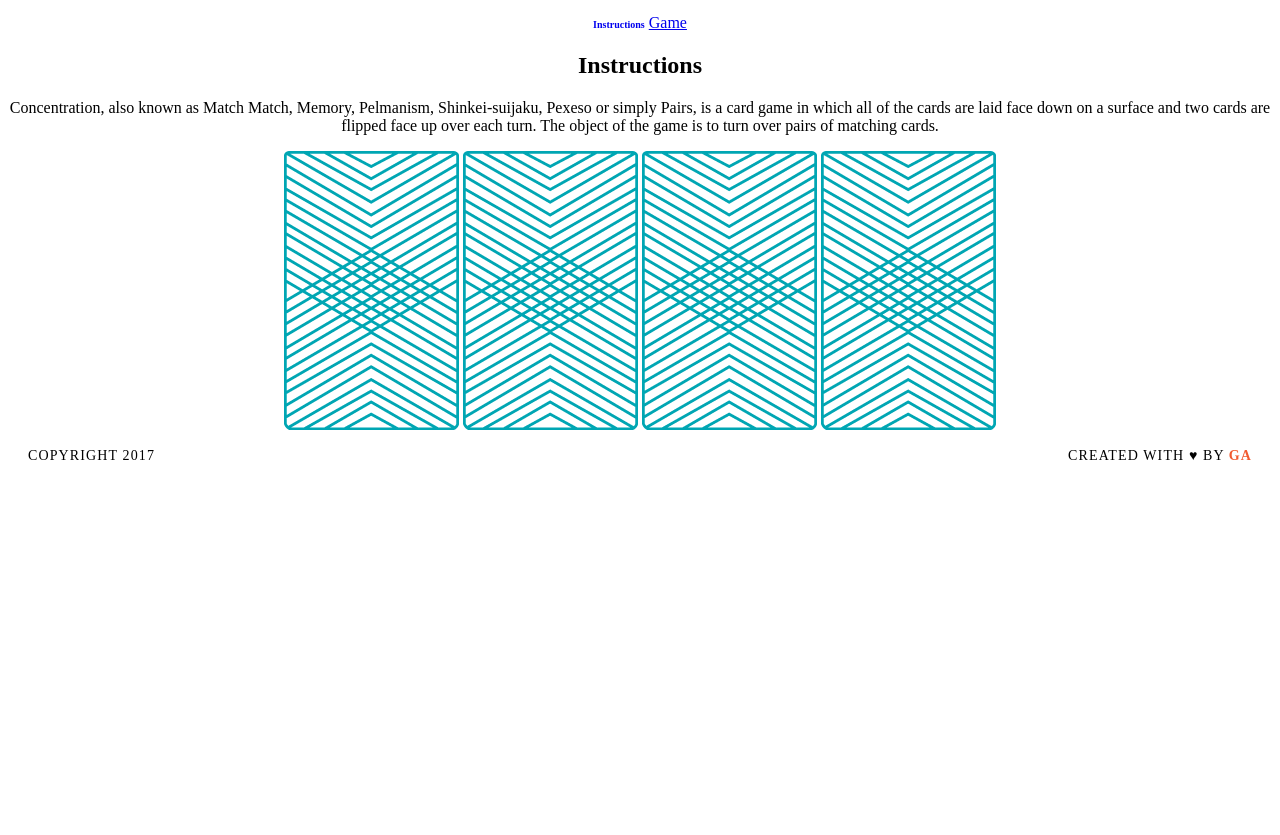
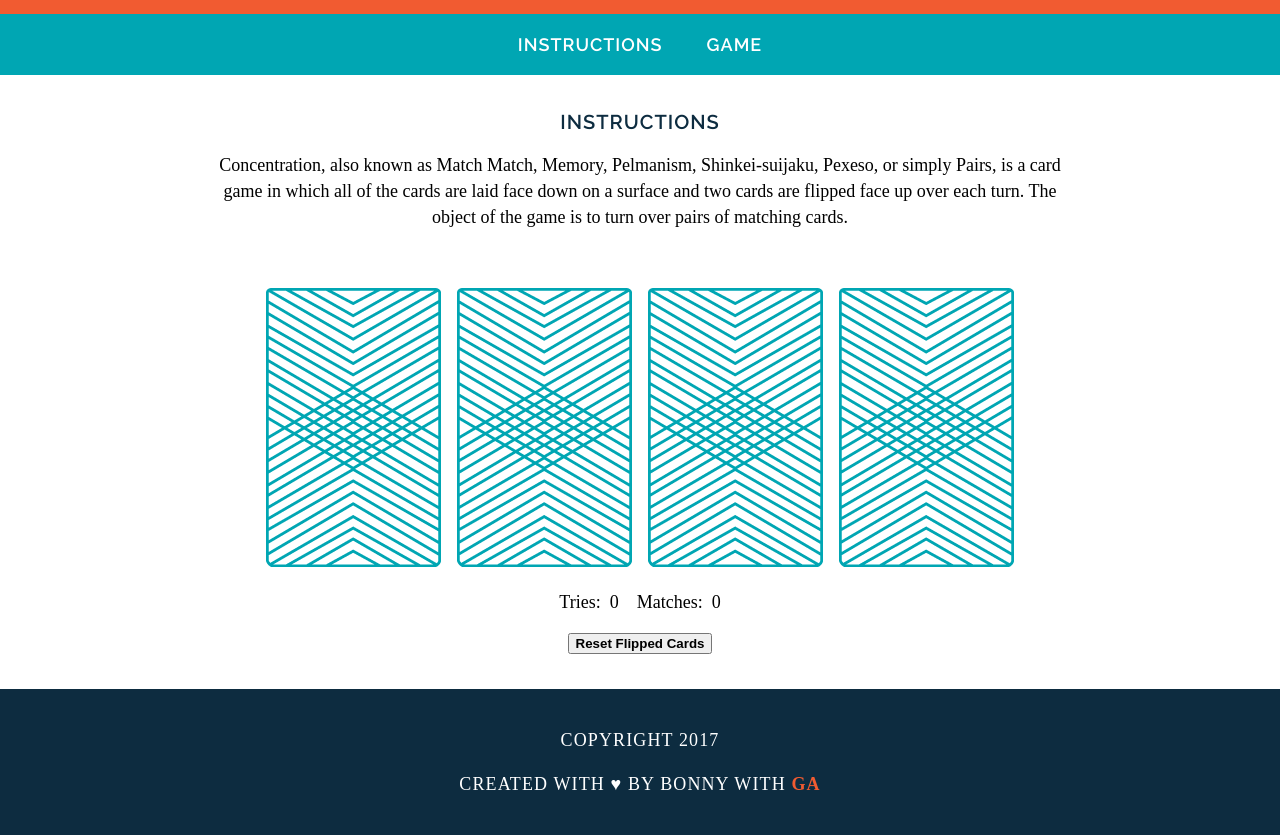
Before and after one commit to Sentrosi-Git/wdi-fundamentals-memorygame, a plain HTML site: page memory_game/index.html in a window 1280 px wide. Shown: the part 99-934 px from the top of the page. Before the commit the page ends 800 px from the top, so only its background shows below. Drawn offline with Linux system fonts and the light colour scheme; a web font is replaced by a local one.

Commit message:
Added game logic

```diff
--- a/memory_game/css/style.css
+++ b/memory_game/css/style.css
@@ -1,60 +1,75 @@
+body {
+	text-align: center;
+	margin: 0;
+}
 h1 {
-font-family: "Raleway", sans-serif;
+  text-transform: uppercase;
+	font-family: "Raleway";
+	color: #ffffff;
+	letter-spacing: 1px;
 	font-weight: 400;
-font color: #0D2C40;
 	font-size: 45px;
-text-align: center;
+	margin: 0;
 }
-
-p {
-font-family: "Droid Serif", serif;
+a {
+  text-transform: uppercase;
+	font-family: "Raleway";
+	color: #ffffff;
+	letter-spacing: 1px;
+	font-weight: 600;
+	font-size: 18px;
+	text-decoration: none;
+	margin: 0 20px;
+	border-bottom: 2px solid transparent;
 }
-
-.instructions_game {
-  font color: #F15B31;
-  font-weight: 600;
-  font-size: 10px;
-  text-decoration: none;
+a:hover {
+	border-color: white;
 }
-
-.instructions {
-  font-family: "Raleway", serif;
-  font color: #002C40;
+h2{
+  text-transform: uppercase;
+	font-family: "Raleway";
+	color: #0D2C40;
+	letter-spacing: 1px;
 	font-weight: 600;
 	font-size: 20px;
 }
-
-body {
-text-align: center;
-text-decoration: none;
+p{
+	font-family: "droid serif";
+	line-height: 26px;
+	font-size: 18px;
 }
-
-a {
-  border-bottom: 2px solid transparent;
+header{
+	background-color: #F15B31;
+	padding: 30px 20px;
 }
-
-a:hover {
-  border-color: white;
+nav{
+	background-color: #00A6B3;
+	padding: 20px 0;
 }
-
-footer {
+main{
+	width: 850px;
+	margin: 35px auto;
+}
+img{
+	margin: 40px 8px 0;
+}
+footer{
 	text-transform: uppercase;
-  padding: 0 20px;
+	padding: 20px;
 	background-color: #0D2C40;
-  font: white;
+	color: white;
 	font-size: 14px;
 	letter-spacing: .08em;
 	font-weight: 500;
 }
-
-.copyright {
+.Copyright{
+	font-family: "Raleway";
 	float: left;
 }
-
-.message {
+.message{
+	font-family: "Raleway";
 	float: right;
 }
-
 .clearfix:after {
   visibility: hidden;
   display: block;
@@ -63,8 +78,7 @@ clear: both;
   height: 0;
   font-size: 0;
 }
-
-.name {
+.name{
 	color: #F15B31;
 	font-weight: 700;
 }
--- a/memory_game/index.html
+++ b/memory_game/index.html
@@ -7,26 +7,36 @@
     <link href="css/style.css" rel="stylesheet" type="text/css">
   </head>
   <body>
-    <h1>memory game</h1>
-    <a class="instructions_game" href="#">Instructions</a>
-    <a href="#">Game</a>
-    <h2>Instructions</h2>
-    <p>
-      Concentration, also known as Match Match, Memory, Pelmanism, Shinkei-suijaku, Pexeso or simply Pairs, is a card game in which all of the cards are laid face down on a surface and two cards are flipped face up over each turn.
-      The object of the game is to turn over pairs of matching cards.
-    </p>
-    <div>
-      <img src="images/back.png" alt="Queen of Diamonds">
-      <img src="images/back.png" alt="Queen of Hearts">
-      <img src="images/back.png" alt="King of Diamonds">
-      <img src="images/back.png" alt="King of Hearts">
-    </div>
+    <header>
+      <h1>MEMORY GAME</h1>
+    </header>
+    <nav>
+      <a href="#">Instructions</a>
+      <a href="#">Game</a>
+    </nav>
+    <main>
+	<h2 id='instructionshead'>Instructions</h2>
+		<p class='instructions'>
+			Concentration, also known as Match Match, Memory, Pelmanism,
+			Shinkei-suijaku, Pexeso, or simply Pairs, is a card game in which all of the cards are
+			laid face down on a surface and two cards are flipped face up over each turn.
+			The object of the game is to turn over pairs of matching cards.
+		</p>
+		<div id="game-board" class="board clearfix"></div>
+		<div class="ga-bonus clearfix">
+			<p id="score" class="score">
+				Tries:&nbsp;&nbsp;<span id="tries">0</span>&nbsp;&nbsp;&nbsp;&nbsp;Matches:&nbsp;&nbsp;<span id="matches">0</span>
+			</p>
+			<button><strong>Reset Flipped Cards</strong></button>
+		</div>
+	</main>
+
     <footer class=clearfix"">
       <p class="copyright">
         Copyright 2017
       </p>
-      <p class="message">
-        Created with &hearts; by <span class="name">GA</span>
+      <p class="mesage">
+        Created with &hearts; by Bonny with <span class="name">GA</span>
       </p>
     </footer>
     <script src="js/main.js"></script>
--- a/memory_game/js/main.js
+++ b/memory_game/js/main.js
@@ -1,17 +1,78 @@
-console.log("Up and runnin");
 
-var cards = ["queen", "queen", "king", "king"];
-var cardsInPlay = [].push(cardOne, cardTwo);
 
-var cardOne = cards[0];
-var cardTwo = cards[2];
+var cards = [
+  {
+    rank: "queen",
+    suit: "hearts",
+    cardImage: "images/queen-of-hearts.png"
+  },
+  {
+    rank: "queen",
+    suit: "diamonds",
+    cardImage: "images/queen-of-diamonds.png"
+  },
+  {
+    rank: "king",
+    suit: "hearts",
+    cardImage: "images/king-of-hearts.png"
+  },
+  {
+    rank: "king",
+    suit: "diamonds",
+    cardImage: "images/king-of-diamonds.png"
+  }
+];
 
-console.log("user flipped " + cardTwo);
+var cardsInPlay = [];
+var checkForMatch = function() {
+	if (cardsInPlay.length === 2) {
+		tries++;
+		document.getElementById("tries").textContent = tries;
+		if (cardsInPlay[0].rank === cardsInPlay[1].rank) {
+			matches++;
+			document.getElementById("matches").textContent = matches;
+			alert("You found a match!");
+		} else {
+			alert("Sorry, try again.");
+		}
+	}
+};
 
-if (cardsInPlay.length === 2) {
-  alert("You found a match!");
-}
+var flipCard = function() {
+	if (cardsInPlay.length ===2 ) {
+		return;
+	}
+	var cardId = this.getAttribute("data-id");
+	if (cards[cardId] === cardsInPlay[0]) {
+		return;
+	}
+	console.log("User flipped " + cards[cardId].rank);
 
-else {
-  alert("Sorry try again!");
-}
+	console.log(cards[cardId].cardImage);
+	console.log(cards[cardId].suit);
+  cardsInPlay.push(cards[cardId]);
+	this.setAttribute("src", cards[cardId].cardImage);
+	checkForMatchWait();
+};
+
+  var createBoard = function() {
+  	for (var i = 0; i < cards.length; i++) {
+  		var cardElement = document.createElement("img");
+  		cardElement.setAttribute("src", "images/back.png");
+  		cardElement.setAttribute("data-id", i);
+  		cardElement.addEventListener("click", flipCard);
+  		document.getElementById("game-board").appendChild(cardElement);
+  	}
+  };
+
+  var resetBoard = function(){
+	cardsInPlay = [];
+	var cardImgs = document.querySelectorAll("img");
+	for (var i = 0; i < cardImgs.length; i++) {
+		cardImgs[i].setAttribute("src", "images/back.png");
+	}
+};
+
+document.querySelector("button").addEventListener("click", resetBoard);
+
+createBoard();
```
Also changed, not shown: 1 other file. Lines whose indentation alone changed are shown as unchanged.
